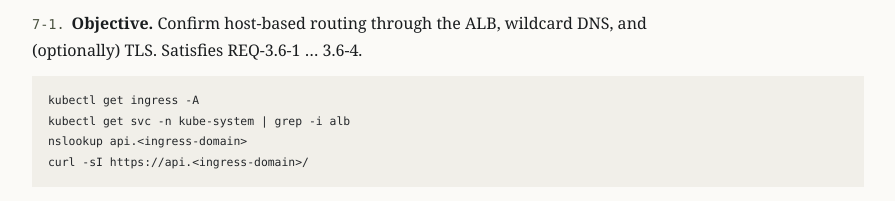
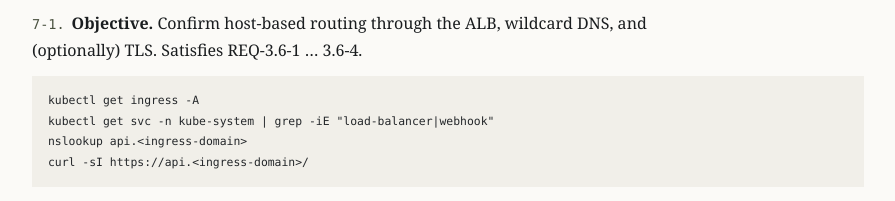
Before and after one commit to Linkify-Solutions-Inc/kubernetes-vercel, a plain HTML site: page docs/TM-001-experiments-playbook.html in a window 1280 px wide. Shown: the part 9564-9765 px from the top of the page, without its empty margins (192-1087 px from the left). Drawn offline with Linux system fonts and the light colour scheme.

Commit message:
docs(TM-001 ch7): fix ALB service check — 'alb' substring never matches aws-load-balancer-webhook-service

```diff
--- a/docs/TM-001-experiments-playbook.html
+++ b/docs/TM-001-experiments-playbook.html
@@ -398,7 +398,7 @@ isolation without breaking your own app.</p>
 ALB, wildcard DNS, and (optionally) TLS. Satisfies REQ-3.6-1 … 3.6-4.</p>
 
 <pre><code>kubectl get ingress -A
-kubectl get svc -n kube-system | grep -i alb
+kubectl get svc -n kube-system | grep -iE "load-balancer|webhook"
 nslookup api.&lt;ingress-domain&gt;
 curl -sI https://api.&lt;ingress-domain&gt;/</code></pre>
 
```
